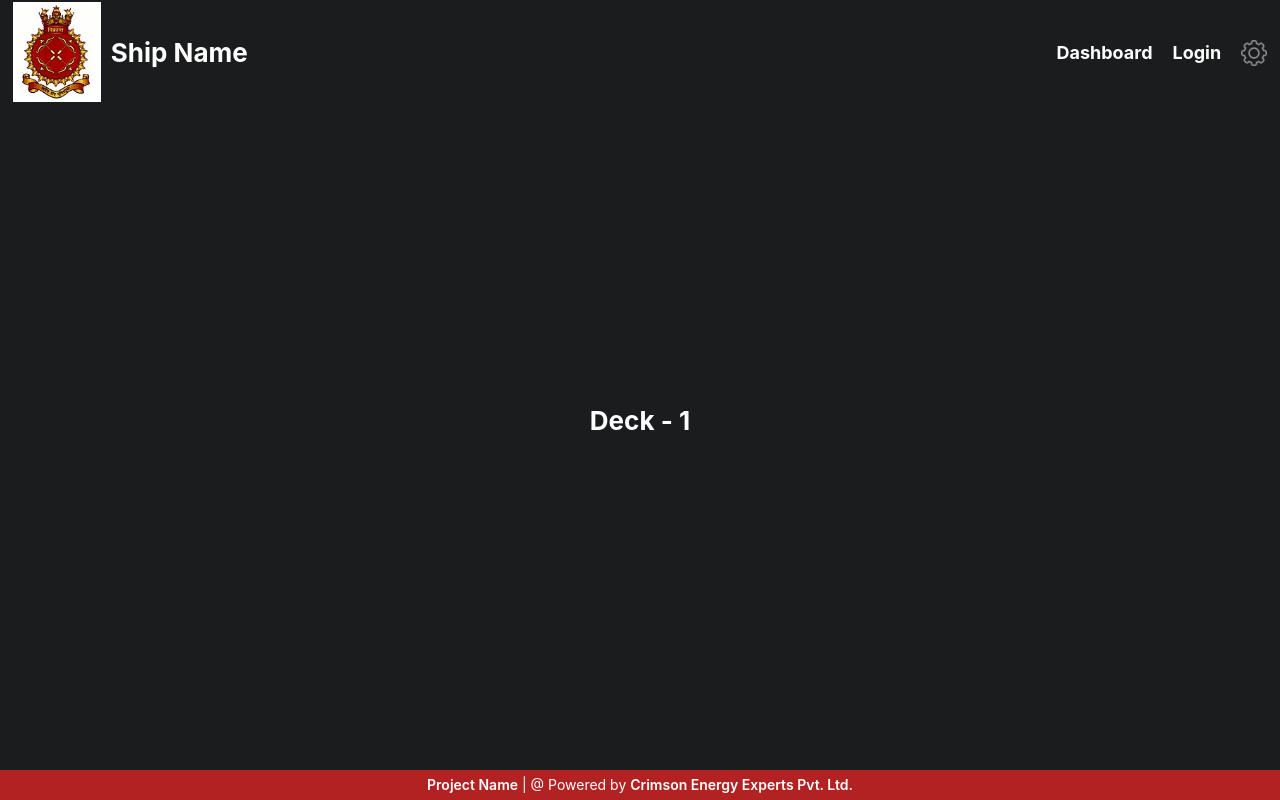
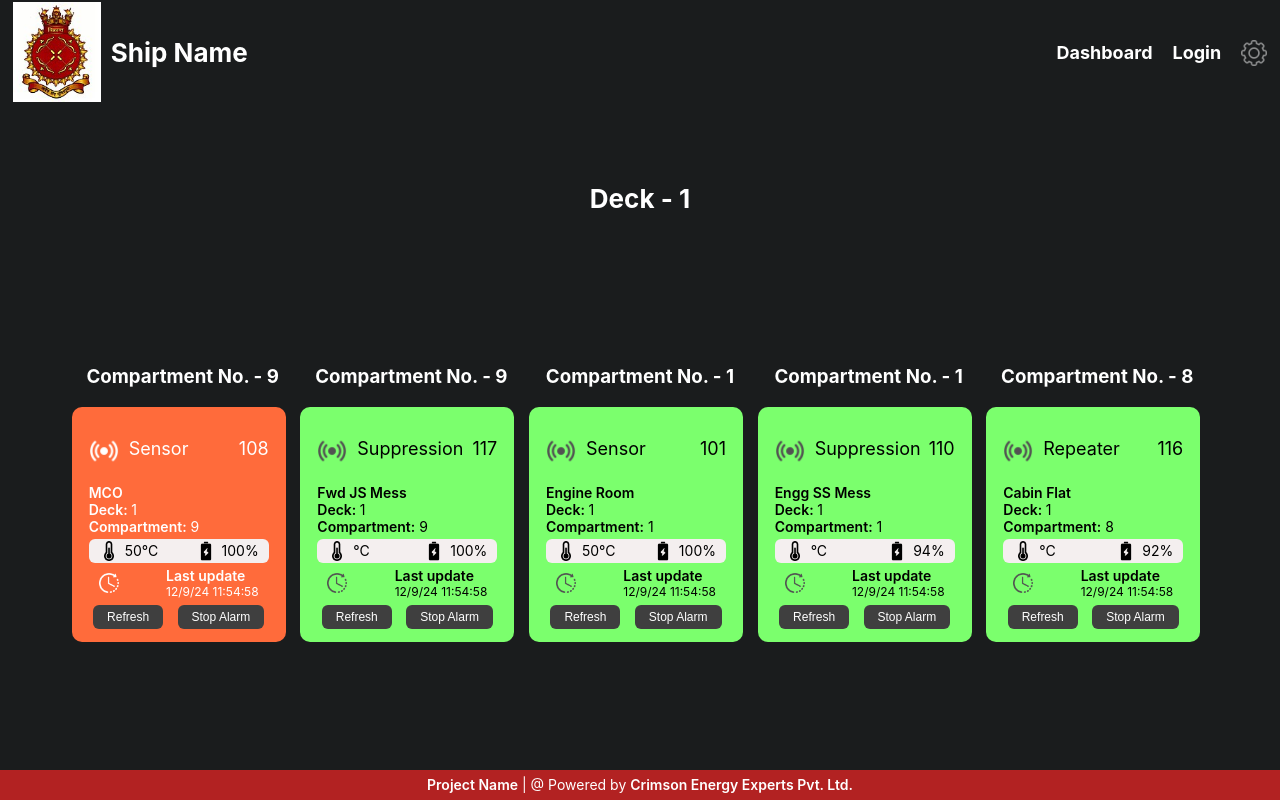
Before and after one commit to cee-diksha/fire_detection, a React (Create React App) app: page /deck/1 in a window 1280 px wide. Built offline with nearby package versions, Linux system fonts and the light colour scheme.

Commit message:
specific deck page added

```diff
--- a/src/assets/info.js
+++ b/src/assets/info.js
@@ -42,8 +42,8 @@ export const deckInfo = [
     },
     {
         id: "4", deck: 4, devices: [
-            { comp: 5, node_info: [{ node: 111, status: "danger" }] },
-            { comp: 3, node_info: [{ node: 104, status: "yellow" }, { node: 113, status: "success" }] }
+            { comp: 3, node_info: [{ node: 113, status: "success" }, { node: 104, status: "yellow" }] },
+            { comp: 5, node_info: [{ node: 111, status: "danger" }] }
         ]
     },
     {
--- a/src/components/Card.js
+++ b/src/components/Card.js
@@ -73,7 +73,7 @@ console.log("card data check", status, node_type, node_name, node_id, battery_pe
 return (
   <div className={`${status === "danger" ? "blinking-border" : "card-wrapper"}`} style={{backgroundColor: `${isDeleted ? "#D0D0D0" : status === "success" ? "#7BFF6D" : status === "yellow" ? "#FFC648" : status === "orange" ? "#FF6B3B" : "#F84848"}`, color: `${isDeleted ? "#000000" : (status === "yellow" || status === "success") ? "#000" : "#fff"}`}}>
     <div className="segment" id='node-type-id'>
-      <p id="sensor-name"><img src={status === "yellow" ? sensor2 : sensor} alt="sensor-logo" style={{height: "30px", marginTop: "4px", marginRight: "10px"}}/>{node_type}</p>
+      <p id="sensor-name"><img src={(status === "yellow" || status === "success")? sensor2 : sensor} alt="sensor-logo" style={{height: "30px", marginTop: "4px", marginRight: "10px"}}/>{node_type}</p>
       <p>{node_id}</p>
     </div>
     <div className="segment" id='node-location'>
@@ -86,7 +86,7 @@ return (
       <div><img src={battery} alt="battery-logo" style={{height: "20px", marginRight: "6px"}}/>{battery_percentage}%</div>
     </div>
     <div className="segment" id='last-update'>
-      <img src={status === "yellow" ? update2 : update} alt="update-logo" style={{height: "20px", marginRight: "6px"}}/>
+      <img src={(status === "yellow" || status === "success") ? update2 : update} alt="update-logo" style={{height: "20px", marginRight: "6px"}}/>
       <div>
         <span style={{fontWeight: "600"}}>Last update</span>
         <span style={{fontSize: "12px"}}>{last_update}</span>
--- a/src/components/CardModal.js
+++ b/src/components/CardModal.js
@@ -5,6 +5,10 @@ import "../comp-styles.css"
 import { MainContext } from '../context/MainContext'
 import battery from "../assets/battery.png"
 import temp from "../assets/temp.png"
+import sensor from "../assets/sensor.png"
+import sensor2 from "../assets/sensor2.png"
+import update from "../assets/update.png"
+import update2 from "../assets/update2.png"
 
 
 const CardModal = ({open, handleClose, option }) => {
@@ -42,7 +46,7 @@ const CardModal = ({open, handleClose, option }) => {
             aria-labelledby="modal-modal-title"
             aria-describedby="modal-modal-description"
             >
-            <div className='status-card-modal' style={{cursor: "pointer"}}>
+            {/* <div className='status-card-modal' style={{cursor: "pointer"}}>
                 <button onClick={(e) => {
                     handleClose(false)
                     e.preventDefault()
@@ -68,7 +72,34 @@ const CardModal = ({open, handleClose, option }) => {
                     <img src={stopalarm} onClick={handleStopAlarm} style={{margin: "0 4px", height: "30px", cursor: "pointer"}} alt="stop-alarm" />
                 </div>
                 </div>}
+            </div> */}
+            {console.log(specificData, "resultresult")}
+            {specificData && <div className={`${specificData.status === "danger" ? "blinking-border" : "card-wrapper"}`} style={{backgroundColor: `${specificData.isDeleted ? "#D0D0D0" : specificData.status === "success" ? "#7BFF6D" : specificData.status === "yellow" ? "#FFC648" : specificData.status === "orange" ? "#FF6B3B" : "#F84848"}`, color: `${specificData.isDeleted ? "#000000" : (specificData.status === "yellow" || specificData.status === "success") ? "#000" : "#fff"}`}}>
+            <div className="segment" id='node-type-id'>
+                <p id="sensor-name"><img src={(specificData.status === "yellow" || specificData.status === "success") ? sensor2 : sensor} alt="sensor-logo" style={{height: "30px", marginTop: "4px", marginRight: "10px"}}/>{specificData.node_type}</p>
+                <p>{specificData.node_id}</p>
             </div>
+            <div className="segment" id='node-location'>
+                <div style={{fontWeight: "600"}}>{specificData.node_name}</div>
+                <div><span style={{fontWeight: "600"}}>Deck: </span>{specificData.deck}</div>
+                <div><span style={{fontWeight: "600"}}>Compartment:</span> {specificData.compartment}</div>
+            </div>
+            <div className="segment" id='temp-battery'>
+                <div><img src={specificData.temperature} alt="temperature-logo" style={{height: "20px", marginRight: "6px"}}/>{temp}°C</div>
+                <div><img src={battery} alt="battery-logo" style={{height: "20px", marginRight: "6px"}}/>{specificData.battery_percentage}%</div>
+            </div>
+            <div className="segment" id='last-update'>
+                <img src={(specificData.status === "yellow" || specificData.status === "success") ? update2 : update} alt="update-logo" style={{height: "20px", marginRight: "6px"}}/>
+                <div>
+                    <span style={{fontWeight: "600"}}>Last update</span>
+                    <span style={{fontSize: "12px"}}>{specificData.last_update}</span>
+                </div>
+            </div>
+            <div className="segment" style={{borderBottom: "none"}} id='refresh-alarm-btn'>
+                <button onClick={handleRefresh} id='refresh-alarm-btn-both'>Refresh</button>
+                <button onClick={handleStopAlarm} id={`${specificData.status === "danger" ? "refresh-alarm-btn-alert" : "refresh-alarm-btn-both"}`} disabled = {specificData.status === "danger" ? false : true}>Stop Alarm</button>
+            </div>
+        </div>}
         </Modal>
     </>
   )
--- a/src/components/SpecificCharts.js
+++ b/src/components/SpecificCharts.js
@@ -9,7 +9,7 @@ export const SpecificBattChart = ({batt, status}) => {
 
  return(
         <LineChart
-            xAxis={[{ data: time, scaleType: 'band'}]}
+            xAxis={[{ data: time, scaleType: 'band', label: "Time(hrs)"}]}
             series={[
                 {
                 data: battery,
@@ -21,7 +21,7 @@ export const SpecificBattChart = ({batt, status}) => {
             formatter: (params) => {
                 const time = params.x;
                 const batteryVal = params.y;
-                return `Node ID: ${time}\nBattery: ${batteryVal}°C`;
+                return `Time(hrs): ${time}\nBattery: ${batteryVal}°C`;
             },
             }}
             width={500}
@@ -37,7 +37,7 @@ export const SpecificTempChart = ({temperature, status}) => {
     const lineColor = status === "danger" ? "#F84848" : status === "orange" ? "#FF6B3B" : "#05abf9"
     return(
         <LineChart
-            xAxis={[{ data: time, scaleType: 'band' }]}
+            xAxis={[{ data: time, scaleType: 'band', label: "Time(hrs)" }]}
             series={[
                 {
                 data: temp,
@@ -49,7 +49,7 @@ export const SpecificTempChart = ({temperature, status}) => {
             formatter: (params) => {
                 const time = params.x;
                 const tempValue = params.y;
-                return `Node ID: ${time}\nTemperature: ${tempValue}°C`;
+                return `Time(hrs): ${time}\nTemperature: ${tempValue}°C`;
             },
             }}
             width={500}
--- a/src/components/TempChart.js
+++ b/src/components/TempChart.js
@@ -18,11 +18,11 @@ export const TempChart = () => {
   return (
     <>
       <LineChart
-        xAxis={[{ data: node,  scaleType: 'band' }]}
+        xAxis={[{ data: node,  scaleType: 'band', label: "Node ID" }]}
         series={[
             {
             data: temp,
-            label: 'Temperature'
+            label: 'Temperature(°C)'
             },
         ]}
         tooltip={{
@@ -47,19 +47,19 @@ export const BatteryChart = () => {
 
   console.log(battery, node, "nodetempchart")
 
+
   useEffect(() => {
-    console.log("chekcinh temp", deviceInfo)
     setInfo(deviceInfo)
   }, [deviceInfo])
     return (
       <>
         <LineChart
-          xAxis={[{ data: node, scaleType: 'band' }]}
+          xAxis={[{ data: node, scaleType: 'band', label: "Node ID" }]}
           series={[
               {
               data: battery,
-              label: 'Battery'
-              },
+              label: 'Battery (%)',
+              }
           ]}
           tooltip={{
             formatter: (params) => {
--- a/src/pages/SpecificDeck.js
+++ b/src/pages/SpecificDeck.js
@@ -1,4 +1,4 @@
-import React, { useContext } from 'react'
+import React, { useContext, useEffect, useState } from 'react'
 import "../styles.css"
 import { Link, useParams } from 'react-router-dom'
 import Footer from '../components/Footer'
@@ -7,10 +7,39 @@ import { MainContext } from '../context/MainContext'
 import settings from "../assets/settings.png"
 import shipcrest from "../assets/INS_Vikrant_crest.jpg"
 import user from "../assets/user.png"
+import Card from '../components/Card'
 
 const SpecificDeck = () => {
     const {deck} = useParams()
-    const {isLogin} = useContext(MainContext)
+    const {isLogin, deckData, deviceInfo} = useContext(MainContext)
+    const [deckInfo, setDeckInfo] = useState([])
+
+    useEffect(() => {
+      const filtered = deckData.filter(item => item.deck === parseInt(deck)).flatMap(item => {
+      const arr = [];
+      item.devices.forEach(data => {
+        const sortedNodeInfo = data.node_info.sort((a, b) => {
+          const statusOrder = { danger: 1, orange: 2, yellow: 3, success: 4 };
+          return statusOrder[a.status] - statusOrder[b.status];
+        });
+
+        if (sortedNodeInfo.some(info => info.status === "yellow")) {
+          arr.unshift({ ...data, node_info: sortedNodeInfo });
+        } else if (sortedNodeInfo.some(info => info.status === "orange")) {
+          arr.unshift({ ...data, node_info: sortedNodeInfo });
+        } else if (sortedNodeInfo.some(info => info.status === "danger")) {
+          arr.unshift({ ...data, node_info: sortedNodeInfo });
+        } else {
+          arr.push({ ...data, node_info: sortedNodeInfo });
+        }
+        });
+
+        return arr;
+      });
+
+      console.log(filtered, "final filtered output", deckData);
+      setDeckInfo(filtered)
+    }, [deckData])
 
   return (
     <div className='specific-deck-wrapper'>
@@ -27,9 +56,25 @@ const SpecificDeck = () => {
         </div>
       </div>
       <h4 className="h4">Deck - {deck} </h4>
-    <div className="dashboard-sticky">
-      <Footer />
-    </div>
+      <div className='card-holder-specificdeck'>
+        {deckInfo.map((item, index) => {
+          const details = deviceInfo.filter(data => (data.deck === parseInt(deck) && data.compartment === item.comp))
+          console.log(details, 'detailsdetails', deviceInfo)
+          return(
+            details.map(detail => {
+              return (
+                <div className='specific-card'>
+                <h3>Compartment No. - {item.comp}</h3>
+                <Card item={detail}key={index} />
+              </div>
+              )
+            })
+          )
+        })}
+      </div>
+      <div className="dashboard-sticky">
+        <Footer />
+      </div>
     </div>
   )
 }
--- a/src/styles.css
+++ b/src/styles.css
@@ -411,3 +411,19 @@ input {
     flex-wrap: wrap;
     width: 90%;
   }
+
+  .card-holder-specificdeck{
+    display: flex;
+    justify-content: space-evenly;
+    align-items: center;
+    width: 90%;
+    height: auto;
+    padding: 20px;
+  }
+
+  .specific-card{
+    display: flex;
+    flex-direction: column;
+    align-items: center;
+    width: 220px;
+  }
```
